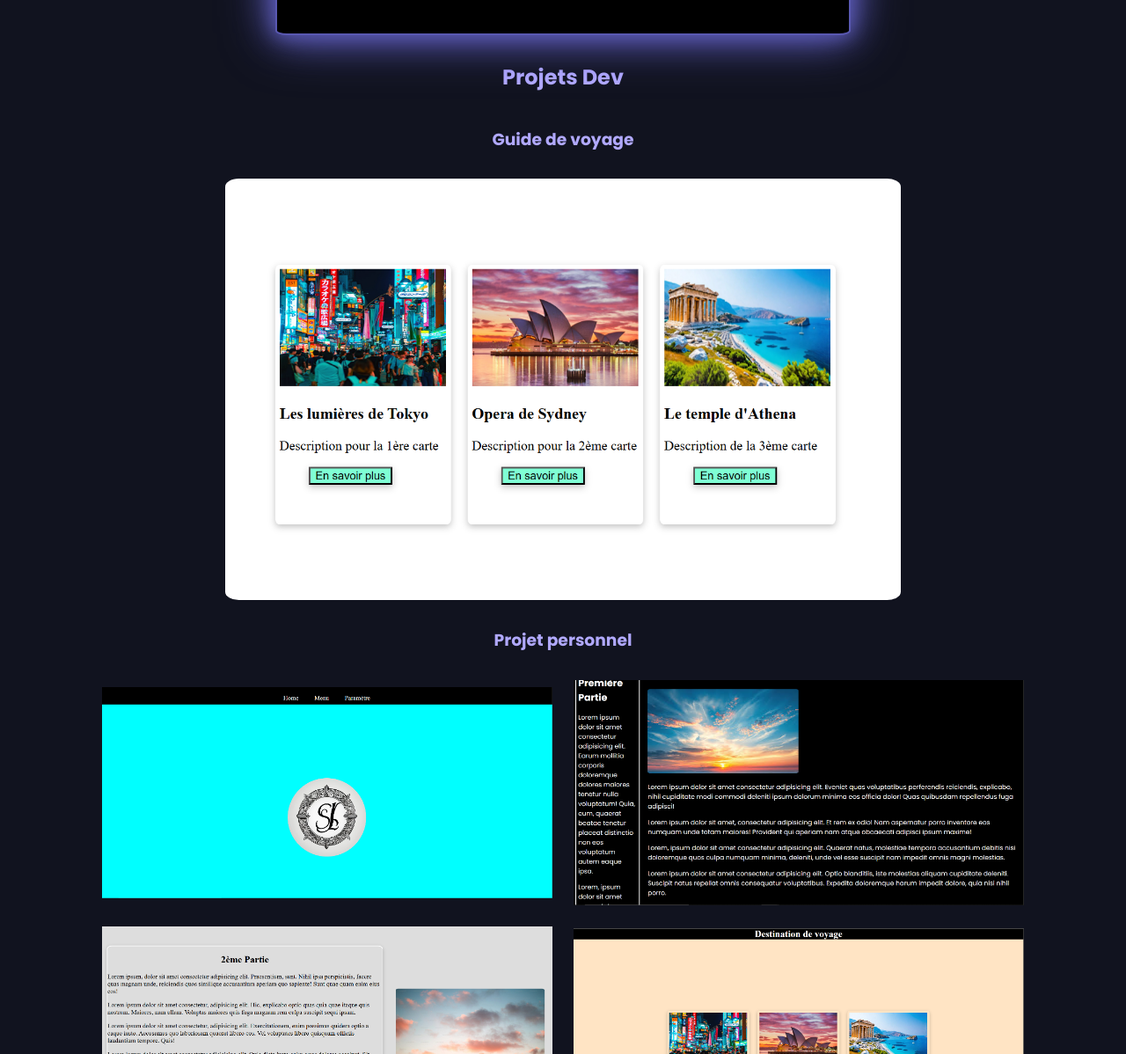
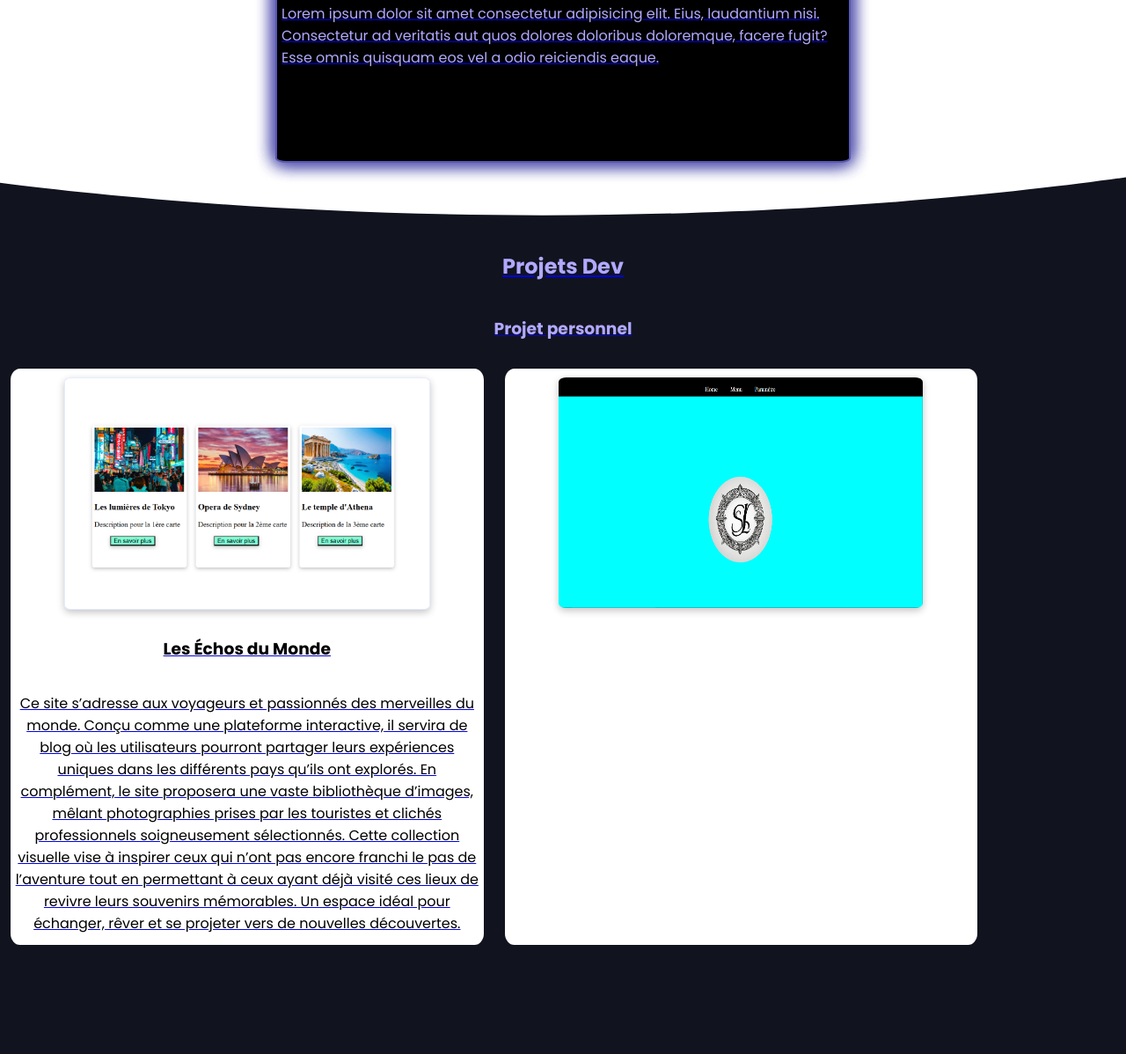
Before and after one commit to S-Loic12/Portfolio-S.L, a plain HTML site: page index.html in a window 1280 px wide. Shown: the part 1602-2800 px from the top of the page at 88% size. Drawn offline with Linux system fonts and the light colour scheme; a web font is replaced by a local one.

Commit message:
Update 6.0

```diff
--- a/index.html
+++ b/index.html
@@ -30,10 +30,6 @@
                 Projets
             </li>
         </a>
-        <a href="#info">
-            <li>
-                Contact
-            </li>
         </a>
     </ul>
     </nav>
@@ -45,12 +41,25 @@
             <p>
                Bienvenue sur ma page de portfolio. Profitez!!!
             </p>
+            <div>
+                <button>
+                    <a href="#info">
+                        <li>
+                            Contact
+                         </li>
+                </button>
+            </div>
+
         </div>
         <div class="dev1">
             <img src="dev1.jpg" id="dev2">
         </div>
     </section>
     <section id="N2">
+        <svg class="svg-curve" viewBox="0 0 1440 79" xmlns="http://www.w3.org/2000/svg">
+            <path d="M-100 79C-100 79 218.416 23.165 693.5 23.165C1168.58 23.165 1487 79 1487 79V0H-100V79Z"></path>
+          </svg>
+          <path d="M-100 79C-100 79 218.416 23.165 693.5 23.165C1168.58 23.165 1487 79 1487 79V0H-100V79Z"></path>
         <div class="box">
             <h2 class="Carte">HTML</h2>
             <p>
@@ -75,18 +84,30 @@
                Lorem ipsum dolor sit amet consectetur adipisicing elit. Eius, laudantium nisi. Consectetur ad veritatis aut quos dolores doloribus doloremque, facere fugit? Esse omnis quisquam eos vel a odio reiciendis eaque.
             </p>
         </div>
+        <svg class="svg-curve1" viewBox="0 0 1440 79" xmlns="http://www.w3.org/2000/svg">
+            <path d="M-100 0C-100 0 218.416 55.835 693.5 55.835C1168.58 55.835 1487 0 1487 0V79H-100V0Z"></path>
+          </svg>
+          <path d="M-100 0C-100 0 218.416 55.835 693.5 55.835C1168.58 55.835 1487 0 1487 0V79H-100V0Z"></path>
     </section>
     <section id="N4">
         <h2 id="Projet">Projets Dev</h2>
-        <h3>Guide de voyage</h3>
+        <h3>Projet personnel</h3>
+     <div class="MK1">
+      <div class="SL">
         <img src="Capture.PNG" id="Capture">
-        <h3>Projet personnel</h3>
+        <h3 class="box-text">
+            Les Échos du Monde
+        </h3>
+        <p class="box-text">
+            Ce site s’adresse aux voyageurs et passionnés des merveilles du monde. Conçu comme une plateforme interactive, il servira de blog où les utilisateurs pourront partager leurs expériences uniques dans les différents pays qu’ils ont explorés. En complément, le site proposera une vaste bibliothèque d’images, mêlant photographies prises par les touristes et clichés professionnels soigneusement sélectionnés. Cette collection visuelle vise à inspirer ceux qui n’ont pas encore franchi le pas de l’aventure tout en permettant à ceux ayant déjà visité ces lieux de revivre leurs souvenirs mémorables. Un espace idéal pour échanger, rêver et se projeter vers de nouvelles découvertes.
+        </p>
+
+      </div>
       <div class="SL">
         <img src="Projets personnel.PNG" class="PR">
-        <img src="Projets personnel part2.PNG" class="PR">
-        <img src="sss2.PNG" class="PR">
-        <img src="Projets personnel part4.PNG" class="PR">
+        <h3></h3>
       </div>
+     </div>
     </section>
 
 </body>
--- a/style.css
+++ b/style.css
@@ -6,14 +6,16 @@ body{
 }
 nav{
     display: flex;
-    position: fixed;
+    align-items: baseline;
+    justify-content: space-between;
+    padding-right: 50px;
     background-color: white;
-    width: 100%;
+
 }
 li{
     text-decoration: none;
     list-style: none;
-    margin: 12px;
+    text-decoration: none;
     font-family: "Poppins", serif;
     scroll-behavior: smooth;
 }
@@ -22,9 +24,10 @@ header{
 }
 .C2{
     text-decoration: none;
-    margin: 12px;
     display: flex;
-    align-content: flex-end;
+    justify-content: center;
+    gap: 12px;
+
 }
 
 .box{
@@ -35,13 +38,19 @@ header{
     margin: 10px;
     color: #B1A9FF;
     border-radius: 2%;
-    box-shadow: 0 0 20px #5958B1, 0 0 40px #5958B1,
-   0 0 60px #5958B1;
+    box-shadow: 0 0 20px #5958B1, 0 0 20px #5958B1,
+   0 0 20px #5958B1;
 
     transition: box-shadow 0.3s;
     position: sticky;
     top: 0;
     background-color: black;
+}
+.svg-curve{
+    fill: #171625;
+}
+.svg-curve1{
+    fill: #11131F;
 }
 #N2{
     position: relative;
@@ -50,11 +59,7 @@ header{
     align-items: center;
     flex-direction: column;
 }
-.box:hover{
-    box-shadow: 0 0 30px #5958B1, 0 0 60px #5958B1,
-   0 0 90px #5958B1;
 
-}
 p{
     font-family: "Poppins", serif;
     color: #B1A9FF;
@@ -101,8 +106,11 @@ h3{
     flex-direction: column;
     background-color: #11131F;
 }
+.MK1{
+    display: flex;
+}
 #N2{
-    background-color: #11131F;
+    background-color: white;
 
 }
 img{
@@ -110,15 +118,48 @@ img{
     margin: 12px;
 }
 #Capture{
-    width: 60%;
-    height: 60%;
+    width: 77%;
+    height: 40%;
+    border-radius: 2%;
+    margin-top: 10px;
+    box-shadow: rgba(0, 0, 0, 0.24) 0px 3px 8px;
+    border:  1px solid rgba(43, 105, 251, 0.12);
+    transition: 0.3s ease-in-out;
+}
+.PR{
+    width: 77%;
+    height: 40%;
+    border-radius: 2%;
+    transition: 0.3s ease-in-out;
+    margin-top: 10px;
+    box-shadow: rgba(0, 0, 0, 0.24) 0px 3px 8px;
+}
+.PR:hover{
+    transform: scale(1.1);
+}
+.SL{
+    margin: 12px;
+    display: flex;
+    justify-content: center;
+    flex-wrap: wrap;
+    box-sizing: border-box;
+    background-position: center top;
+    background-color: white;
+    width: 42%;
+    height: auto;
     border-radius: 2%;
 }
-.SL{
-    display: flex;
-    align-items: center;
-    flex-wrap: wrap;
-    justify-content: center;
+.box-text{
+    color: black;
+    text-align: center;
+
+}
+#capture{
+    grid-area: 1 / 1 / -1 / -1;
+    position: relative;
+}
+#Capture:hover{
+    transform: scale(1.1);
 }
 .LS{
     display: flex;
@@ -137,6 +178,7 @@ html{
 #Projet{
     color: #B1A9FF;
 }
-li{
-    margin-left: 120px;
+button:hover{
+    transform: scale(1.2);
+    transition: 0.3s ease-in-out;
 }
```
Also changed, not shown: info.css (added), info.html (added).
